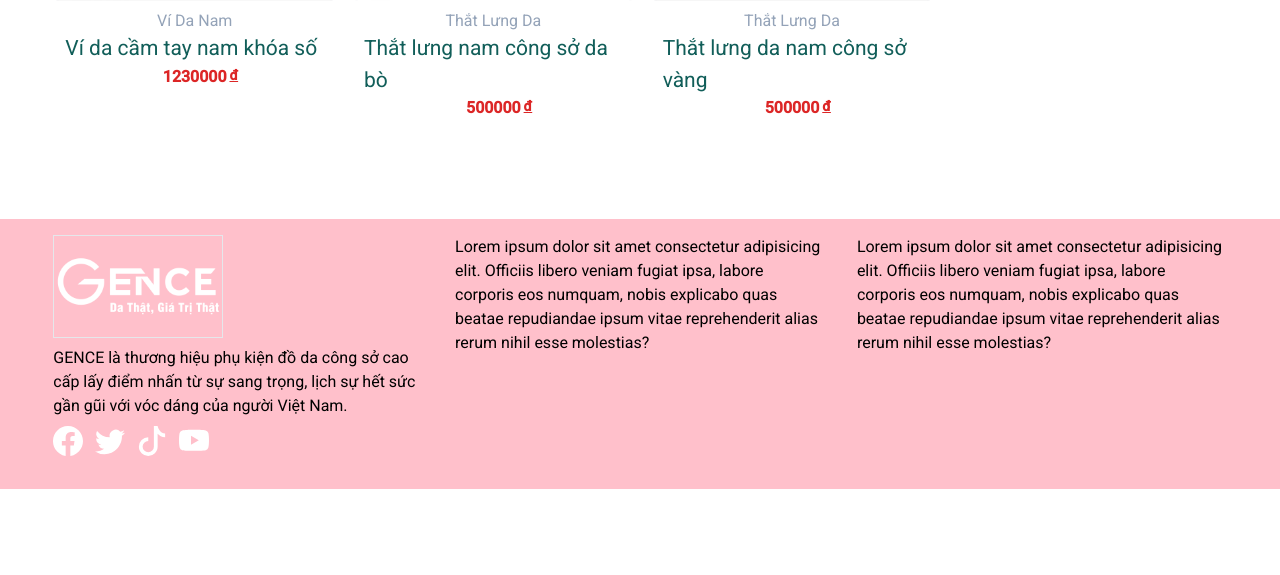
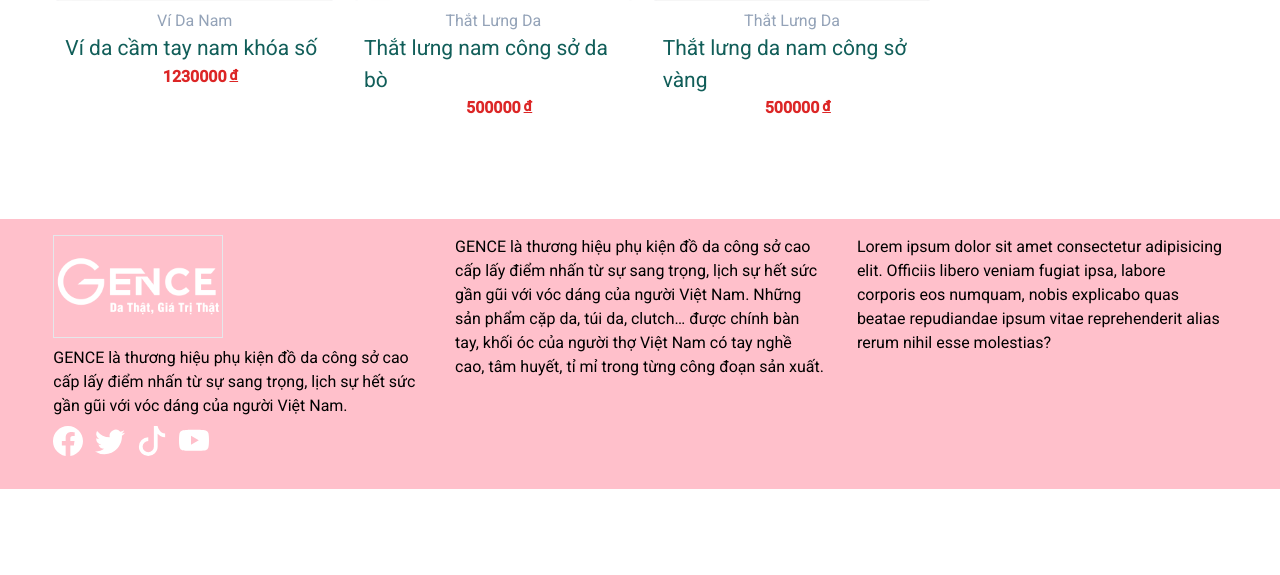
Before and after one commit to Dungnv0106/du-an1, a PHP site: page / in a window 1280 px wide. Shown: the part 2345-2920 px from the top of the page. Run offline with PHP 8.4, Linux system fonts and the light colour scheme; data comes from the database, SQL or seed files in the repository; data that the repository does not hold is empty; some libraries are stand-ins or nearby versions.

Commit message:
UI footer client

```diff
--- a/view/footer.php
+++ b/view/footer.php
@@ -31,7 +31,10 @@
             </ul>
         </div>
         <div>
-            <p>Lorem ipsum dolor sit amet consectetur adipisicing elit. Officiis libero veniam fugiat ipsa, labore corporis eos numquam, nobis explicabo quas beatae repudiandae ipsum vitae reprehenderit alias rerum nihil esse molestias?</p>
+            <p>
+                GENCE là thương hiệu phụ kiện đồ da công sở cao cấp lấy điểm nhấn từ sự sang trọng, lịch sự hết sức gần gũi với vóc dáng của người Việt Nam.
+                Những sản phẩm cặp da, túi da, clutch… được chính bàn tay, khối óc của người thợ Việt Nam có tay nghề cao, tâm huyết, tỉ mỉ trong từng công đoạn sản xuất.
+            </p>
         </div>
         <div>
             <p>Lorem ipsum dolor sit amet consectetur adipisicing elit. Officiis libero veniam fugiat ipsa, labore corporis eos numquam, nobis explicabo quas beatae repudiandae ipsum vitae reprehenderit alias rerum nihil esse molestias?</p>
```
